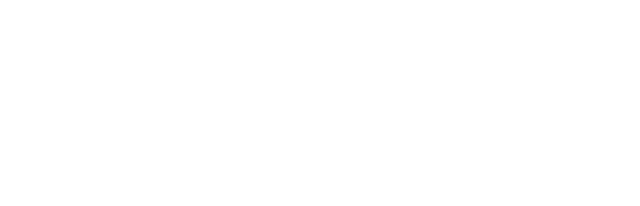
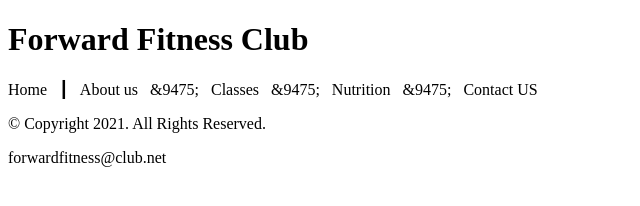
Before and after one commit to 144Sp23/ch2notes-ssethahall, a plain HTML site: page index.html in a window 1280 px wide. Shown: the whole page, without its empty margins (0-640 px from the left). Drawn offline with Linux system fonts and the light colour scheme.

Commit message:
Update index.html

```diff
--- a/index.html
+++ b/index.html
@@ -1,12 +1,35 @@
 <!DOCTYPE html>
+<!-- This website template was created by: Seth Hall -->
 <html lang="en">
-
 <head>
-  <title></title>
+  <title>Forward Fitness Club</title>
   <meta charset="utf-8">
 </head>
+<body>
 
-<body>
+    <!-- Use the header area for the website name or logo -->
+   <header>
+        <h1>Forward Fitness Club</h1>
+    </header>
+
+    <!-- Use the nav area to add hyperlinks to other pages within the website -->
+    <nav>
+        <p>Home &nbsp; &#9475; &nbsp;
+            About us &nbsp; &9475; &nbsp;
+            Classes &nbsp; &9475; &nbsp;
+            Nutrition &nbsp; &9475; &nbsp;
+            Contact US</p>
+    </nav>
+
+    <!-- Use the main area to add the main content of the webpage -->
+    <main>
+    </main>
+
+    <!-- Use the footer area to add webpage footer content -->
+    <footer>
+        <p>&copy; Copyright 2021. All Rights Reserved.</p>
+        <p>forwardfitness@club.net</p>
+    </footer>
 
 </body>
 
```
